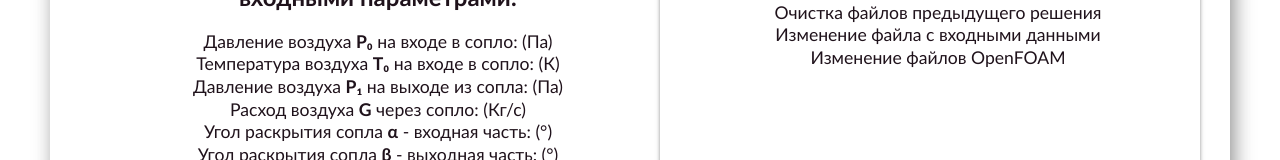
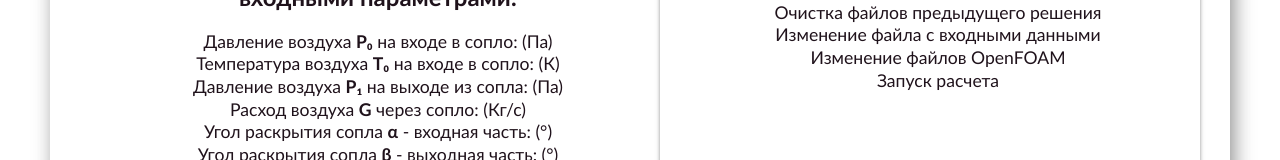
Before and after one commit to Mihagan12pro/nozzle_1, a Vue app in the folder client/: page /result in a window 1280 px wide. Shown: the part 287-447 px from the top of the page. Built offline with nearby package versions, Linux system fonts and the light colour scheme; no server answers.

Commit message:
feat: add run() to method options

```diff
--- a/client/src/components/ResultPage.vue
+++ b/client/src/components/ResultPage.vue
@@ -64,6 +64,14 @@
                 >
                 {{ changed_files || "Изменение файлов OpenFOAM" }}
             </p>
+            <p
+                :class="{
+                    green: runned == 'Расчет успешно запущен. Ожидайте...',
+                    red: runned == 'Ошибка при выполнении расчета',
+                }"
+                >
+                {{ runned || "Запуск расчета" }}
+         </p>
         </div>
       </div>
     </div>
@@ -84,7 +92,8 @@
             Betta: "",
             cleaned: "",
             changeUserParams: "",
-            changed_files: ""
+            changed_files: "",
+            runned: "",
         }
     },
     created() {
@@ -135,6 +144,17 @@
                 .then((response) => {
                     let json = response.data;
                     this.changed_files = json.changed_files;
+                    console.log(json);
+                    this.run();
+                })
+            .catch((error) => console.log(error));
+        },
+        run() {
+            axios
+            .get(`http://localhost:8081/runned/`)
+            .then((response) => {
+                let json = response.data;
+                this.runned = json.runned;
                 console.log(json);
             })
             .catch((error) => console.log(error));
```
Lines whose indentation alone changed are shown as unchanged.
